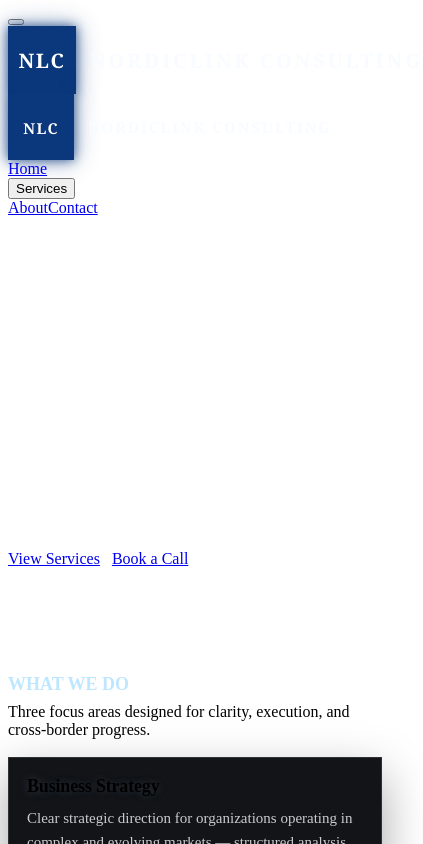
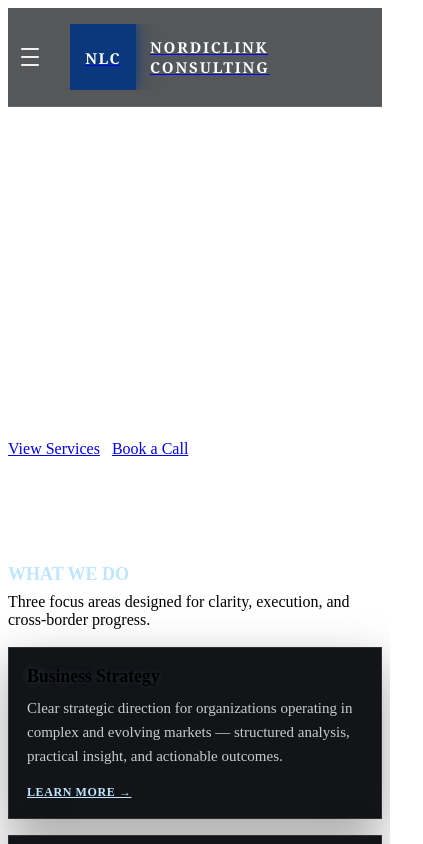
Before and after one commit to jeanalbertsen-svg/nordiclink-site, a React (Vite) app: page / in a window 390 px wide. Shown: the top 844 px of the page, 423 px wide, since content can reach past the window. Built offline with nearby package versions, Linux system fonts and the light colour scheme; the HTML template or start-up script is replaced by a standard one.

Commit message:
Update header mobile overlay menu + services dropdown

```diff
--- a/src/components/Header.css
+++ b/src/components/Header.css
@@ -95,6 +95,8 @@
   padding: 0;
   cursor: pointer;
   line-height: 1;
+  font: inherit;                /* ✅ ensure same font as links */
+  color: inherit;               /* ✅ look like normal link */
 }
 
 .navLinkBtnActive{
@@ -106,6 +108,8 @@
 .navDropdown{
   position: absolute;
   top: calc(100% + 14px);
+
+  /* ✅ center under Services, prevents weird offset */
   left: 50%;
   transform: translateX(-50%);
 
@@ -122,7 +126,7 @@
   border: 1px solid rgba(255,255,255,0.10);
   box-shadow: 0 24px 60px rgba(0,0,0,0.60);
 
-  z-index: 999; /* above everything */
+  z-index: 999; /* ✅ above everything */
 
   display: grid;
   gap: 6px;
@@ -140,17 +144,20 @@
   font-size: 14px;
   font-weight: 500;
   letter-spacing: 0.01em;
+  line-height: 1.2;
 
   border: 1px solid rgba(255,255,255,0.08);
   background: rgba(255,255,255,0.04);
 
   color: rgba(255,255,255,0.86);
   cursor: pointer;
-  font: inherit;
 
+  /* ✅ prevent ugly wrapping */
   white-space: nowrap;
+  overflow: hidden;
+  text-overflow: ellipsis;
 
-  transition: 0.2s ease;
+  transition: transform 0.18s ease, background 0.18s ease, border-color 0.18s ease, color 0.18s ease;
 }
 
 .navDropItem:hover{
@@ -309,12 +316,18 @@
   font-size: 14px;
   font-weight: 500;
   letter-spacing: 0.02em;
+  line-height: 1.2;
 
   border: 1px solid rgba(255,255,255,0.08);
   background: rgba(255,255,255,0.04);
   color: rgba(255,255,255,0.86);
 
-  transition: 0.2s ease;
+  /* ✅ prevent ugly wrapping */
+  white-space: nowrap;
+  overflow: hidden;
+  text-overflow: ellipsis;
+
+  transition: transform 0.18s ease, background 0.18s ease, border-color 0.18s ease, color 0.18s ease;
 }
 
 .mobileSubLink:hover{
--- a/src/components/Header.jsx
+++ b/src/components/Header.jsx
@@ -2,6 +2,8 @@
 import { Link, NavLink } from "react-router-dom";
 import { useEffect, useRef, useState } from "react";
 import Logo from "./Logo";
+import "./Header.css";
+
 
 export default function Header({ mobileOpen, setMobileOpen }) {
   const [servicesOpen, setServicesOpen] = useState(false);       // desktop dropdown
--- a/src/styles/global.css
+++ b/src/styles/global.css
@@ -24,6 +24,12 @@
 
   --container: 1000px;
   --gutter: 48px;
+
+  /* ✅ NEW: modern dropdown tokens */
+  --glassBg: rgba(10,12,16,0.86);
+  --glassBorder: rgba(255,255,255,0.10);
+  --glassShadow: 0 24px 60px rgba(0,0,0,0.70);
+  --glassHover: rgba(255,255,255,0.08);
 }
 
 /* Base reset */
@@ -217,15 +223,6 @@ h6{ font-size: 16px; line-height: 1.35; }
   flex-shrink: 0;
 }
 
-/* ✅ Responsive logo */
-.brandLogo{
-  height: clamp(44px, 4vw, 66px);
-  width: auto;
-  display: block;
-  object-fit: contain;
-  filter: drop-shadow(0 0 16px rgba(255,255,255,0.10));
-}
-
 /* ✅ Desktop nav */
 .navDesktop{
   display: flex;
@@ -262,9 +259,6 @@ h6{ font-size: 16px; line-height: 1.35; }
   margin-left: 8px;
 }
 
-/* ✅ CTA visible on desktop */
-.headerCta{ display: inline-flex; }
-
 /* ✅ Burger hidden on desktop */
 .menuBtn{
   display: none;
@@ -289,7 +283,85 @@ h6{ font-size: 16px; line-height: 1.35; }
   margin: 1px 0;
 }
 
-/* Mobile menu */
+/* =========================================================
+   ✅ NEW: DESKTOP Services dropdown (click-to-open)
+   - modern background + smaller font
+   - absolute overlay so it DOES NOT push links
+========================================================= */
+.navDropdownWrap{
+  position: relative;
+  display: inline-flex;
+  align-items: center;
+}
+
+.navLinkBtn{
+  background: transparent;
+  border: 0;
+  padding: 0;
+  cursor: pointer;
+  line-height: 1;
+  color: inherit;
+}
+
+.navLinkBtnActive{
+  color: rgba(255,255,255,0.92);
+  text-shadow: 0 0 14px rgba(255,255,255,0.18);
+}
+
+/* ✅ modern glass dropdown */
+.navDropdown{
+  position: absolute;
+  top: calc(100% + 14px);
+  left: 50%;
+  transform: translateX(-50%);
+
+  width: 250px;
+  padding: 10px;
+  border-radius: 18px;
+
+  background: var(--glassBg);
+  border: 1px solid var(--glassBorder);
+  box-shadow: var(--glassShadow);
+  backdrop-filter: blur(16px);
+
+  z-index: 9999;
+  display: grid;
+  gap: 6px;
+}
+
+.navDropItem{
+  display: block;
+  width: 100%;
+  text-align: left;
+
+  padding: 10px 12px;
+  border-radius: 12px;
+
+  /* ✅ smaller font to avoid giant stacked look */
+  font-size: 14px;
+  font-weight: 500;
+  letter-spacing: 0.01em;
+
+  border: 1px solid rgba(255,255,255,0.08);
+  background: rgba(255,255,255,0.04);
+  color: rgba(255,255,255,0.86);
+
+  cursor: pointer;
+  white-space: nowrap;
+
+  transition: 0.2s ease;
+}
+
+.navDropItem:hover{
+  background: var(--glassHover);
+  border-color: rgba(255,255,255,0.16);
+  color: rgba(255,255,255,0.96);
+  transform: translateY(-1px);
+}
+
+/* =========================================================
+   Mobile menu (your existing)
+========================================================= */
 .mobileNavWrap{
   border-top: 1px solid rgba(255,255,255,0.10);
   background: rgba(14,16,19,0.96);
@@ -328,11 +400,68 @@ h6{ font-size: 16px; line-height: 1.35; }
   justify-content: center;
 }
 
+/* =========================================================
+   ✅ NEW: MOBILE Services popover (if you use it)
+   - modern background + smaller font
+   - absolute overlay (won’t push links)
+========================================================= */
+.mobileServices{
+  position: relative;
+  display: grid;
+  justify-items: center;
+}
+
+.mobileServicesPopover{
+  position: absolute;
+  top: calc(100% + 14px);
+  left: 50%;
+  transform: translateX(-50%);
+
+  width: min(320px, 88vw);
+  padding: 12px;
+  border-radius: 20px;
+
+  background: var(--glassBg);
+  border: 1px solid var(--glassBorder);
+  box-shadow: var(--glassShadow);
+  backdrop-filter: blur(18px);
+
+  display: grid;
+  gap: 8px;
+
+  z-index: 9999;
+}
+
+.mobileSubLink{
+  cursor: pointer;
+  text-align: center;
+
+  padding: 11px 12px;
+  border-radius: 14px;
+
+  /* ✅ smaller font */
+  font-size: 14px;
+  font-weight: 500;
+  letter-spacing: 0.02em;
+
+  border: 1px solid rgba(255,255,255,0.08);
+  background: rgba(255,255,255,0.04);
+  color: rgba(255,255,255,0.86);
+
+  transition: 0.2s ease;
+}
+
+.mobileSubLink:hover{
+  background: var(--glassHover);
+  border-color: rgba(255,255,255,0.16);
+  color: rgba(255,255,255,0.96);
+  transform: translateY(-1px);
+}
+
 /* ✅ MOBILE behavior */
 @media (max-width: 900px){
   :root{ --gutter: 22px; }
 
-  /* ✅ Keep mobile readable (not smaller than desktop) */
   body{
     font-size: 18px;
     line-height: 1.75;
@@ -402,13 +531,11 @@ h6{ font-size: 16px; line-height: 1.35; }
 @media (max-width: 520px){
   :root{ --gutter: 16px; }
 
-  /* ✅ Bigger readable mobile base */
   body{
     font-size: 15px;
     line-height: 1.75;
   }
 
-  /* ✅ Better mobile heading scale (no extreme line-height) */
   h1{ font-size: 64px; line-height: 1.08; font-weight: 400;}
   h2{ font-size: 24px; line-height: 1.15; }
   h3{ font-size: 24px; line-height: 1.2; }
@@ -429,7 +556,6 @@ h6{ font-size: 16px; line-height: 1.35; }
     padding: 12px 14px;
   }
 
-  /* ✅ Bigger tappable buttons on mobile */
   .button{
     padding: 14px 22px;
     font-size: 13px;
@@ -442,4 +568,7 @@ h6{ font-size: 16px; line-height: 1.35; }
     min-width: 170px;
     justify-content: center;
   }
+
+  /* ✅ Mobile dropdown still compact */
+  .mobileSubLink{ font-size: 13px; }
 }
```
